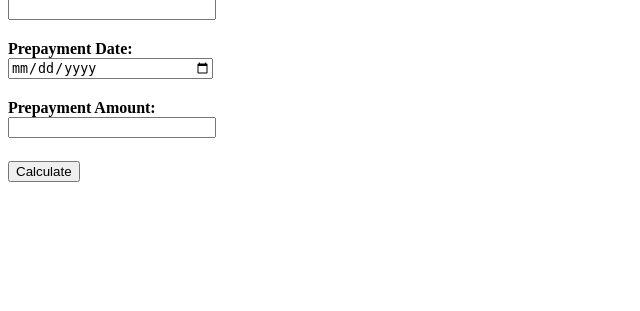
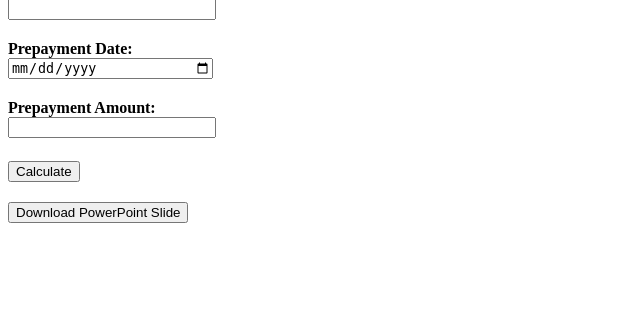
Before and after one commit to echenproj/break_funding_tool, a Flask app: page / in a window 1280 px wide. Shown: the part 489-800 px from the top of the page, without its empty margins (0-640 px from the left). Run offline with Flask 3, Linux system fonts and the light colour scheme.

Commit message:
Support ppt generation

```diff
--- a/app.py
+++ b/app.py
@@ -1,6 +1,12 @@
 import os
 import re
+from io import BytesIO
+
 from flask import Flask, request, render_template
+from flask import send_file
+from pptx import Presentation
+from pptx.util import Inches, Pt
+
 from dateutil import parser
 
 from calculations import generate_cashflow_plot, compute_break_funding_cost
@@ -204,6 +210,59 @@ def index():
                            error_message=None,
                            loading=False)
 
+
+@app.route('/download_ppt', methods=['POST'])
+def download_ppt():
+    # 1. Create a presentation
+    prs = Presentation()
+
+    # 2. Add a slide (Title and Content layout)
+    slide_layout = prs.slide_layouts[1]  # 0=Title slide, 1=Title and Content
+    slide = prs.slides.add_slide(slide_layout)
+
+    # 3. Set title
+    title = slide.shapes.title
+    title.text = "Break-Funding Analysis"
+
+    # 4. Add the plot image
+    img_path = "static/plot.png"  # Adjust path if needed
+    left = Inches(1)
+    top = Inches(1.5)
+    height = Inches(3)
+    slide.shapes.add_picture(img_path, left, top, height=height)
+
+    # 5. Add bullet points in the content placeholder
+    content_placeholder = slide.placeholders[1]
+    tf = content_placeholder.text_frame
+    tf.clear()  # Clear default text
+
+    bullets = [
+        "Effective Date: " + request.form.get('effective_date', ''),
+        "Maturity Date: " + request.form.get('maturity_date', ''),
+        "Loan Rate: " + request.form.get('loan_rate', ''),
+        "Balance: " + request.form.get('balance', ''),
+        "Break Funding Cost: " + (f"${float(request.form.get('break_funding_cost', 0)):.2f}" if request.form.get('break_funding_cost') else "N/A")
+    ]
+
+    for bullet in bullets:
+        p = tf.add_paragraph()
+        p.text = bullet
+        p.level = 0
+        p.font.size = Pt(14)
+
+    # 6. Save presentation to in-memory file
+    pptx_io = BytesIO()
+    prs.save(pptx_io)
+    pptx_io.seek(0)
+
+    # 7. Send the pptx file as a download
+    return send_file(
+        pptx_io,
+        mimetype='application/vnd.openxmlformats-officedocument.presentationml.presentation',
+        as_attachment=True,
+        download_name='break_funding_analysis.pptx'
+    )
+
 if __name__ == '__main__':
     port = int(os.environ.get("PORT", 5000))
     app.run(debug=True, host='0.0.0.0', port=port)
--- a/requirements.txt
+++ b/requirements.txt
@@ -8,3 +8,4 @@ torch
 transformers
 accelerate
 huggingface_hub
+python-pptx
--- a/templates/index.html
+++ b/templates/index.html
@@ -94,6 +94,15 @@
         <button type="submit" name="action" value="calculate">Calculate</button>
     </form>
 
+    <form method="POST" action="/download_ppt" style="margin-top: 20px;">
+        <!-- Include hidden inputs to pass data to backend -->
+        <input type="hidden" name="effective_date" value="{{ effective_date }}">
+        <input type="hidden" name="maturity_date" value="{{ maturity_date }}">
+        <input type="hidden" name="loan_rate" value="{{ loan_rate }}">
+        <input type="hidden" name="balance" value="{{ balance }}">
+        <input type="hidden" name="break_funding_cost" value="{{ break_funding_cost or '' }}">
+        <button type="submit">Download PowerPoint Slide</button>
+    </form>
 
     {% if break_funding_cost is not none %}
         <h3>Break Funding Cost</h3>
```
